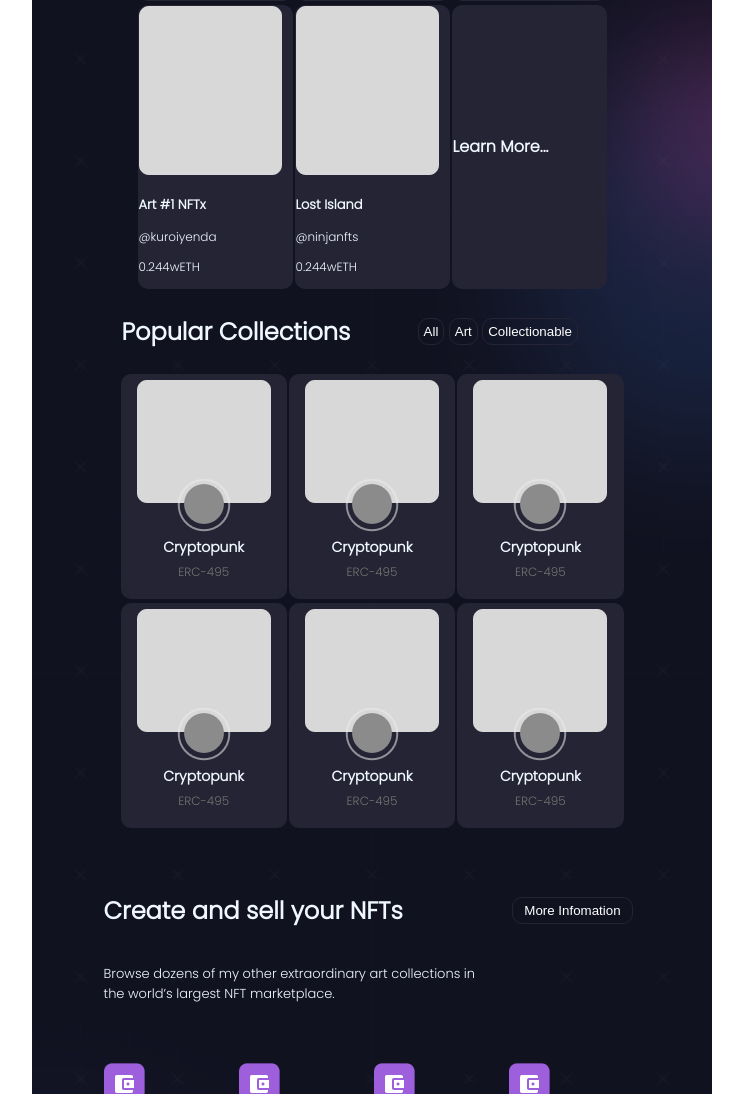
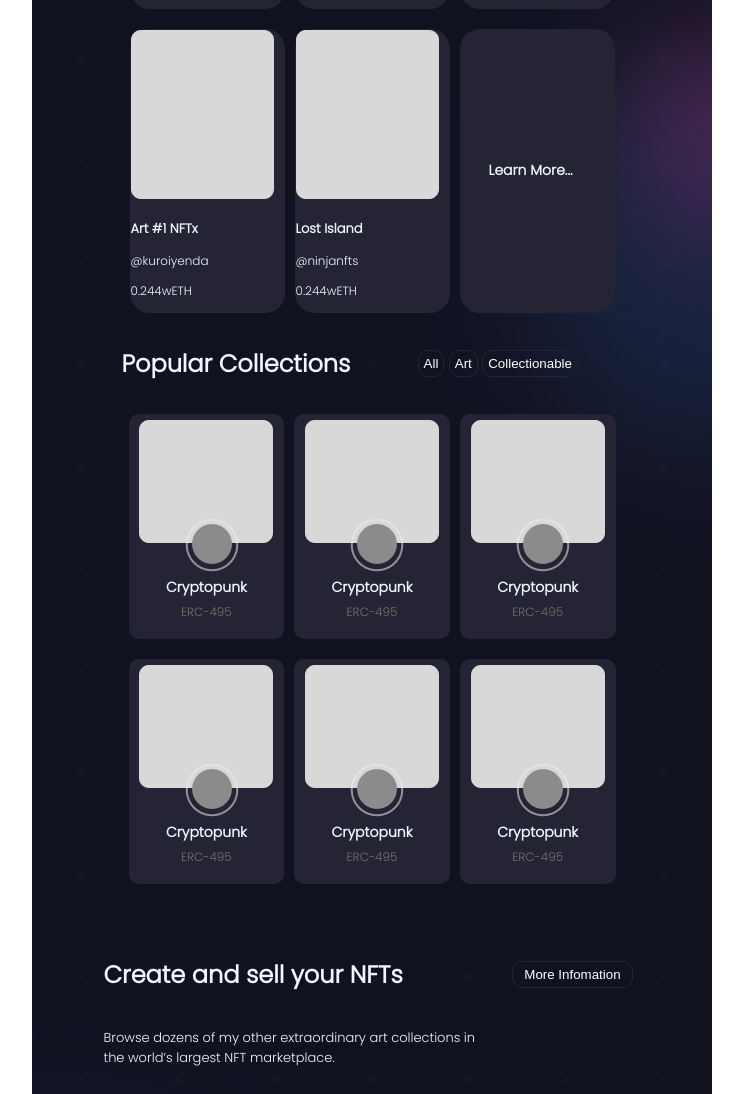
Before and after one commit to ynoht-XD/Teste, a plain HTML site: page index.html in a window 1280 px wide. Shown: the part 1311-2405 px from the top of the page, without its empty margins (268-1011 px from the left). Drawn offline with Linux system fonts and the light colour scheme.

Commit message:
Add files via upload

```diff
--- a/css/style.css
+++ b/css/style.css
@@ -138,16 +138,15 @@
     justify-content: center;
     width: 507px;
     margin: auto;
-}
-.sec-3-produtos {
-    margin-right: 10px;
+
 }
 .sec-3-produtos {
     width: 153px;
     height: 268px;
     background-color: #242435;
-    border-radius: 10px;
+    border-radius: 20px;
     margin: auto;
+    cells
 
 }
 .sec-3-produtos h3{
@@ -155,6 +154,11 @@
 }
 .sec-3-produtos p{
     font-size: 12px;
+}
+.sec-3-produtos h4{
+    font-size: 14px;
+    width: 140px;
+    text-align: center;
 }
 
 .title-3 h2{
--- a/index.html
+++ b/index.html
@@ -88,7 +88,7 @@
                                 </td>
                             </tr>
                     </table>
-                    <table class="sec-3-b">
+                    <table class="sec-3-b" cellspacing="10">
                             <tr class="sec-3-explore">
                                 <td class="sec-3-produtos">
                                     <img src="./img/Image2.png" alt="Product">
@@ -96,7 +96,7 @@
                                     <p>@kuroiyenda</p>
                                     <p>0.244wETH</p>
                                 </td>
-                                <td class="sec-3-produtos">
+                                <td class="sec-3-produtos" >
                                     <img src="./img/Image2.png" alt="Product">
                                     <h3>Lost Island</h3>
                                     <p>@ninjanfts</p>
@@ -110,7 +110,7 @@
                                 </td>
                             </tr>
                     </table>
-                    <table class="sec-3-b">
+                    <table class="sec-3-b" cellspacing="10">
                             <tr class="sec-3-explore-b">
                                 <td class="sec-3-produtos">
                                     <img src="./img/Image2.png" alt="Product">
@@ -147,7 +147,7 @@
                             </td>
                         </tr>
                     </table>
-                    <table class="sec-4-b">
+                    <table class="sec-4-b" cellspacing="10">
                         <tr class="collection">
                             <td class="collection-aba">
                                 <div class="img-sec-4">
@@ -190,7 +190,7 @@
                             </td>
                         </tr>
                     </table >
-                    <table class="sec-4-b">
+                    <table class="sec-4-b" cellspacing="10">
                             <tr class="collection">
                                 <td class="collection-aba">
                                     <div class="img-sec-4">
```
